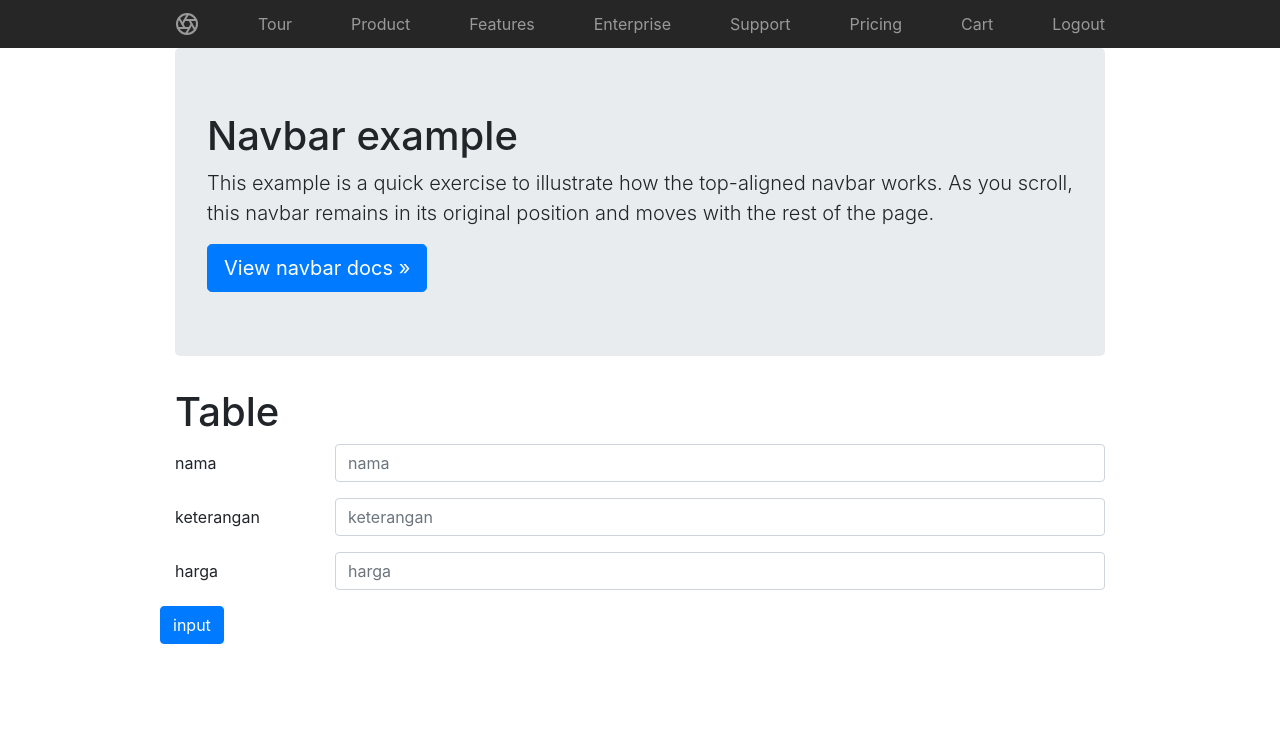
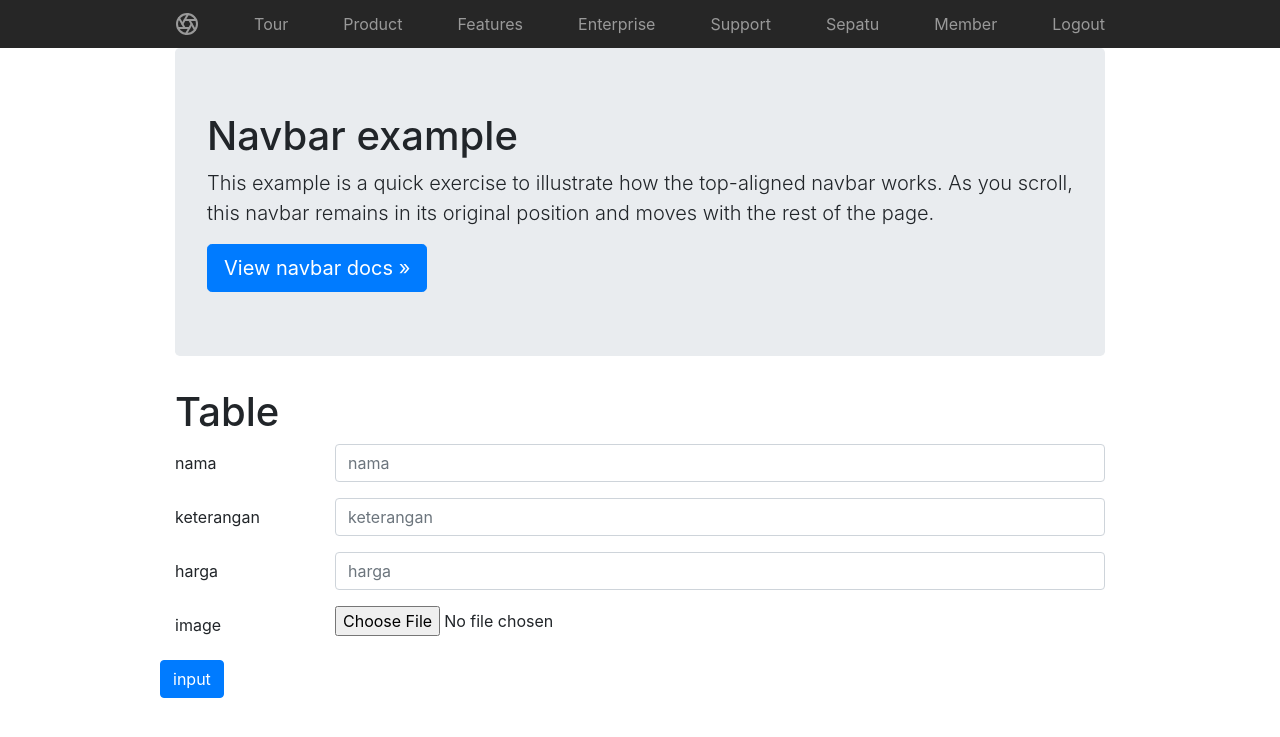
Before and after one commit to suprais/vans, a CodeIgniter app: page /vans/Sepatu/input in a window 1280 px wide. Shown: the top 737 px of the page. Run offline with CodeIgniter, Linux system fonts and the light colour scheme; the visitor is signed in with stand-in values (Sample User, id 1); some libraries are stand-ins or nearby versions.

Commit message:
Upload File + Update tampilan Home
Upload File Insert Sepatu, merubah tampilan Home

```diff
--- a/application/controllers/Sepatu.php
+++ b/application/controllers/Sepatu.php
@@ -50,10 +50,28 @@ class Sepatu extends CI_Controller {
 		}
 		// jika kita sudah melalukan submit
 		else{
-			//memanggil fungsi insertData pada model
-			$this->Sepatu_model->insertData();
-			//redirect / pergi ke halaman 'sepatu'
+			 	$config['upload_path']          = './uploads/';
+                $config['allowed_types']        = 'gif|jpg|png';
+                $config['max_size']             = 20000;
+                $config['max_width']            = 10240;
+                $config['max_height']           = 7680;
+
+                $this->load->library('upload', $config);
+
+                if ( ! $this->upload->do_upload('image'))
+                {
+                        $error = array('error' => $this->upload->display_errors());
+
+                        $this->load->view('sepatu/input.php',$error);
+                }
+                else
+                {
+                        $data = array('upload_data' => $this->upload->data());
+			$this->Sepatu_model->insertData($data['upload_data']['file_name']);
 			redirect('sepatu');
+                }
+
+
 		}
 	}
 
--- a/application/controllers/Welcome.php
+++ b/application/controllers/Welcome.php
@@ -23,6 +23,7 @@ class Welcome extends CI_Controller {
 		if ($this->session->userdata('logged_in') == null) {
 				redirect('Login/logout');
 			}
-		$this->load->view('home');
+		$data['sepatu'] = $this->db->get('sepatu')->result();
+		$this->load->view('home',$data);
 	}
 }
--- a/application/models/Sepatu_model.php
+++ b/application/models/Sepatu_model.php
@@ -27,11 +27,12 @@ class Sepatu_model extends CI_Model {
 		return $this->db->get()->result_array();
 	}
 
-	public function insertData()
+	public function insertData($upload_name)
 	{
 		/* jika semua sama sperti di table
 		gunakan versi simple seprti berikut */
 		$data = $this->input->post();
+		$data['image'] = $upload_name;
 		/* eksekusi query insert into "sepatu" diisi dengan variable $data
 		face2face ae lek bingung :| */
 		$this->db->insert("sepatu",$data);
--- a/application/views/navbar.php
+++ b/application/views/navbar.php
@@ -8,8 +8,8 @@
         <a class="py-2 d-none d-md-inline-block" href="#">Features</a>
         <a class="py-2 d-none d-md-inline-block" href="#">Enterprise</a>
         <a class="py-2 d-none d-md-inline-block" href="#">Support</a>
-        <a class="py-2 d-none d-md-inline-block" href="#">Pricing</a>
-        <a class="py-2 d-none d-md-inline-block" href="#">Cart</a>
+        <a class="py-2 d-none d-md-inline-block" href="<?php echo base_url('Sepatu') ?>">Sepatu</a>
+        <a class="py-2 d-none d-md-inline-block" href="<?php echo base_url("Member") ?>">Member</a>
         <a class="py-2 d-none d-md-inline-block" href="<?php echo base_url('Login/logout') ?>">Logout</a>
       </div>
     </nav>
--- a/application/views/sepatu/input.php
+++ b/application/views/sepatu/input.php
@@ -14,7 +14,8 @@
 	name pada input harus sama dengan table didatabase
 	intinya hanya pada syntax input dan form saja lainnya dari bootstrap e
 	 -->
-	<form action="<?php echo base_url('Sepatu/input'); ?>" method="post">
+	 <?php if(isset($error)) echo $error; ?>
+	<?php echo form_open_multipart('') ?>
 		<div class="form-group row">
 			<label for="nama" class="col-sm-2 col-form-label">nama</label>
 			<div class="col-sm-10">
@@ -37,6 +38,12 @@
 			</div>
 		</div>
 		<div class="form-group row">
+			<label for="image" class="col-sm-2 col-form-label">image</label>
+			<div class="col-sm-10">
+				<input type="file" name="image">
+			</div>
+		</div>
+		<div class="form-group row">
 			<label for="col-sm-2"></label>
 			<input type="submit" class="btn btn-primary" value="input">
 		</div>
--- a/application/views/sepatu/sepatu.php
+++ b/application/views/sepatu/sepatu.php
@@ -18,6 +18,7 @@
 				<th>Nama</th>
 				<th>Keterangan</th>
 				<th>Harga</th>
+				<th>Image</th>
 				<th>Aksi</th>
 			</tr>
 		</thead>
@@ -29,6 +30,7 @@
 					<td><?php echo $value['nama'] ?></td>
 					<td><?php echo $value['keterangan'] ?></td>
 					<td><?php echo $value['harga'] ?></td>
+					<td><img src="<?php echo base_url('uploads/'.$value['image']) ?>" style="width: 100px;"></td>
 					<td>
 						<!-- --AKSI-- -->
 						<a href="<?php echo base_url('Sepatu/update/'.$value['id']) ?>" class="btn btn-sm btn-success">Ubah</a>
```
Also changed, not shown: application/views/home.php (+19 -0 lines), uploads/62309cc05aad9d46c90ba5e3c532f01c.jpg (added), uploads/dfd_0.jpg (added), uploads/dfd_01.jpg (added).
